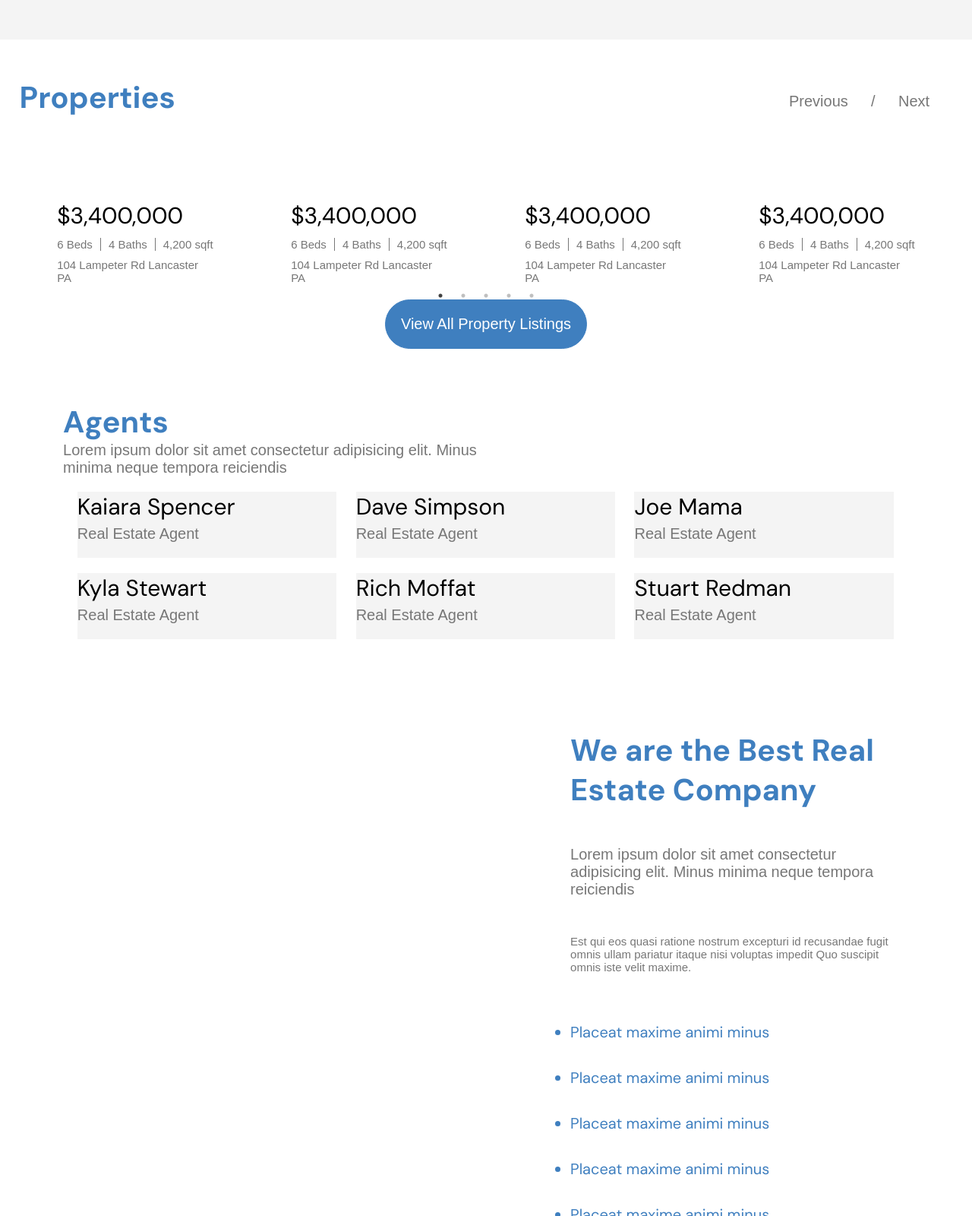
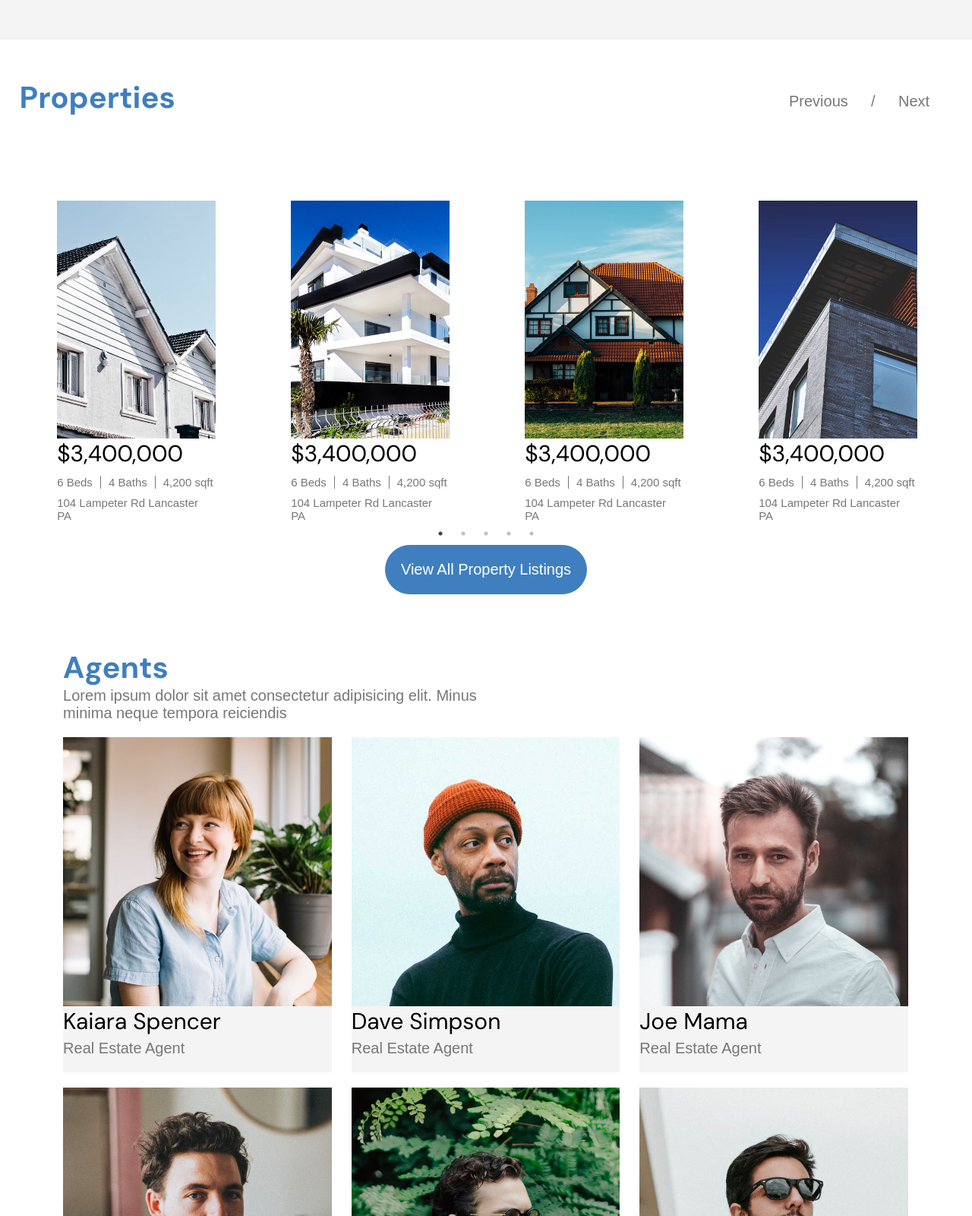
Before and after one commit to ChrisWright0515/Real-Estate-Page, a plain HTML site: page index.html in a window 1280 px wide. Shown: the part 1200-2800 px from the top of the page at 76% size. Drawn offline with nearby package versions, Linux system fonts and the light colour scheme; files that its build step writes are made by us from their sources; files whose address does not match are found by name.

Commit message:
Changed pic file names

```diff
--- a/RealEstatePage.css
+++ b/RealEstatePage.css
@@ -199,7 +199,7 @@ nav ul li:hover{
     display: flex;
     align-items: center;
     justify-content: center;
-    background-image: linear-gradient( rgba(52, 58, 64, 0.9) ,rgba(52, 58, 64, 0.9)), url(../RealEstatePage/headerBack.jfif);
+    background-image: linear-gradient( rgba(52, 58, 64, 0.9) ,rgba(52, 58, 64, 0.9)), url(headerBack.jfif);
     background-repeat: no-repeat;
     background-size: cover;
     color: white;
--- a/index.html
+++ b/index.html
@@ -7,7 +7,7 @@
     <title>Real Estate Page</title>
 
     <link rel="stylesheet" href="slick-1.8.1/slick/slick.css">
-   <link rel="stylesheet" href="../RealEstatePage/slick-1.8.1/slick/slick-theme.css">
+   <link rel="stylesheet" href="slick-1.8.1/slick/slick-theme.css">
 
     <link rel="preconnect" href="https://fonts.googleapis.com">
     <link rel="preconnect" href="https://fonts.gstatic.com" crossorigin>
@@ -87,7 +87,7 @@
 
             <div style="display: flex;" class=" slider slick-carousel ">
                 <div class="column">
-                    <img src="../RealEstatePage/property_1.jpg" alt="">
+                    <img src="property_1.jpg" alt="">
                     <h1 class="price">$3,400,000</h1>
                     <div class="size">
                         <p class="beds">6 Beds</p>
@@ -98,7 +98,7 @@
                 </div>
 
                 <div class="column">
-                    <img src="../RealEstatePage/property_2.jpg" alt="">
+                    <img src="property_2.jpg" alt="">
                     <h1 class="price">$3,400,000</h1>
                     <div class="size">
                         <p class="beds">6 Beds</p>
@@ -109,7 +109,7 @@
                 </div>
 
                 <div class="column">
-                    <img src="../RealEstatePage/property_4.jpg" alt="">
+                    <img src="property_4.jpg" alt="">
                     <h1 class="price">$3,400,000</h1>
                     <div class="size">
                         <p class="beds">6 Beds</p>
@@ -120,7 +120,7 @@
                 </div>
 
                 <div class="column">
-                    <img  src="../RealEstatePage/property_3.jpg" alt="">
+                    <img  src="property_3.jpg" alt="">
                     <h1 class="price">$3,400,000</h1>
                     <div class="size">
                         <p class="beds">6 Beds</p>
@@ -131,7 +131,7 @@
                 </div>
 
                 <div class="column">
-                    <img src="../RealEstatePage/property_2.jpg" alt="">
+                    <img src="property_2.jpg" alt="">
                     <h1 class="price">$3,400,000</h1>
                     <div class="size">
                         <p class="beds">6 Beds</p>
@@ -154,34 +154,34 @@
             <div class="agentGrid  row">
                 <!-- <div class="row flexRow"> -->
                     <div class="column agentColumn">
-                        <img src="../RealEstatePage/person_1.jpg" alt="">
+                        <img src="person_1.jpg" alt="">
                         <h4>Kaiara Spencer</h4>
                         <p>Real Estate Agent</p>
                     </div>
                     <div class="column agentColumn">
-                        <img src="../RealEstatePage/person_2.jpg" alt="">
+                        <img src="person_2.jpg" alt="">
                         <h4>Dave Simpson</h4>
                         <p>Real Estate Agent</p>
                     </div>
                     <div class="column agentColumn">
-                        <img src="../RealEstatePage/person_3.jpg" alt="">
+                        <img src="person_3.jpg" alt="">
                         <h4>Joe Mama</h4>
                         <p>Real Estate Agent</p>
                     </div>
                 <!-- </div> -->
                 <!-- <div class="row flexRow"> -->
                     <div class="column agentColumn">
-                        <img src="../RealEstatePage/person_4.jpg" alt="">
+                        <img src="person_4.jpg" alt="">
                         <h4>Kyla Stewart</h4>
                         <p>Real Estate Agent</p>
                     </div>
                     <div class="column agentColumn">
-                        <img src="../RealEstatePage/person_5.jpg" alt="">
+                        <img src="person_5.jpg" alt="">
                         <h4>Rich Moffat</h4>
                         <p>Real Estate Agent</p>
                     </div>
                     <div class="column agentColumn">
-                        <img src="../RealEstatePage/person_6.jpg" alt="">
+                        <img src="person_6.jpg" alt="">
                         <h4>Stuart Redman</h4>
                         <p>Real Estate Agent</p>
                     </div>
@@ -189,7 +189,7 @@
             </div>
         </div>
         <div class="info row">
-            <img src="../RealEstatePage/property_1.jpg" alt="">
+            <img src="property_1.jpg" alt="">
             <div class="para">
                 <h1>We are the Best Real Estate Company</h1>
                 <p class="bigger">Lorem ipsum dolor sit amet consectetur adipisicing elit. Minus minima neque tempora reiciendis</p>
@@ -267,7 +267,7 @@
                 <p class="quote">"Lorem ipsum dolor sit amet consectetur adipisicing elit. Minus minima neque tempora reiciendis.Est qui eos quasi ratione nostrum excepturi id recusandae fugit omnis ullam pariatur itaque nisi voluptas impedit Quo suscipit omnis iste velit maxime</p>
 
                 <div class="client">
-                        <img src="../RealEstatePage/person_7.jpg" alt="">
+                        <img src="person_7.jpg" alt="">
                         <p>Nick Andos</p>
                 </div>
             </div>
@@ -276,7 +276,7 @@
                     <p class="quote">"Lorem ipsum dolor sit amet consectetur adipisicing elit. Minus minima neque tempora reiciendis.Est qui eos quasi ratione nostrum excepturi id recusandae fugit omnis ullam pariatur itaque nisi voluptas impedit Quo suscipit omnis iste velit maxime</p>
 
                     <div class="client">
-                        <img src="../RealEstatePage/person_5.jpg" alt="">
+                        <img src="person_5.jpg" alt="">
                         <p>Larry Underwood</p>
                     </div>
 
@@ -285,7 +285,7 @@
                     <p class="quote">"Lorem ipsum dolor sit amet consectetur adipisicing elit. Minus minima neque tempora reiciendis.Est qui eos quasi ratione nostrum excepturi id recusandae fugit omnis ullam pariatur itaque nisi voluptas impedit Quo suscipit omnis iste velit maxime</p>
 
                     <div class="client">
-                        <img src="../RealEstatePage/person_1.jpg" alt="">
+                        <img src="person_1.jpg" alt="">
                         <p>Fran Goldsmith</p>
                     </div>
                 </div>
```
